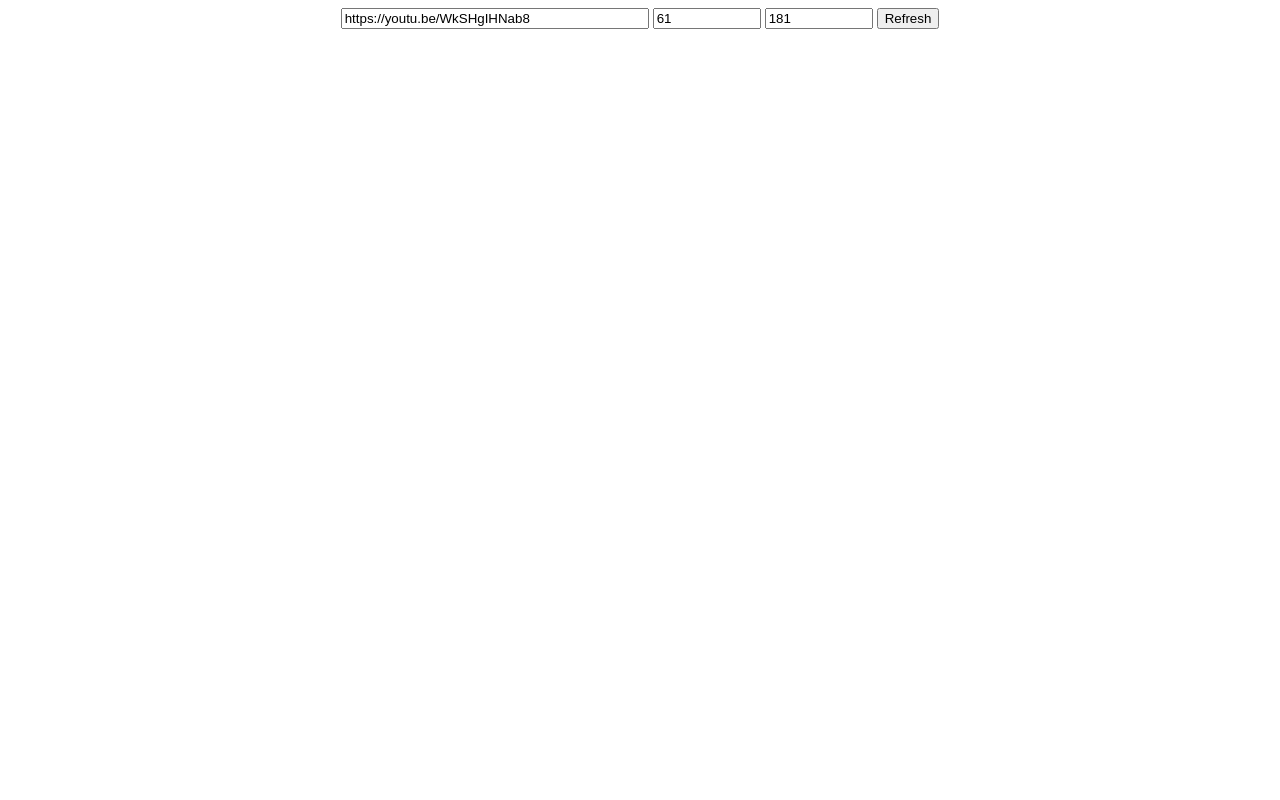
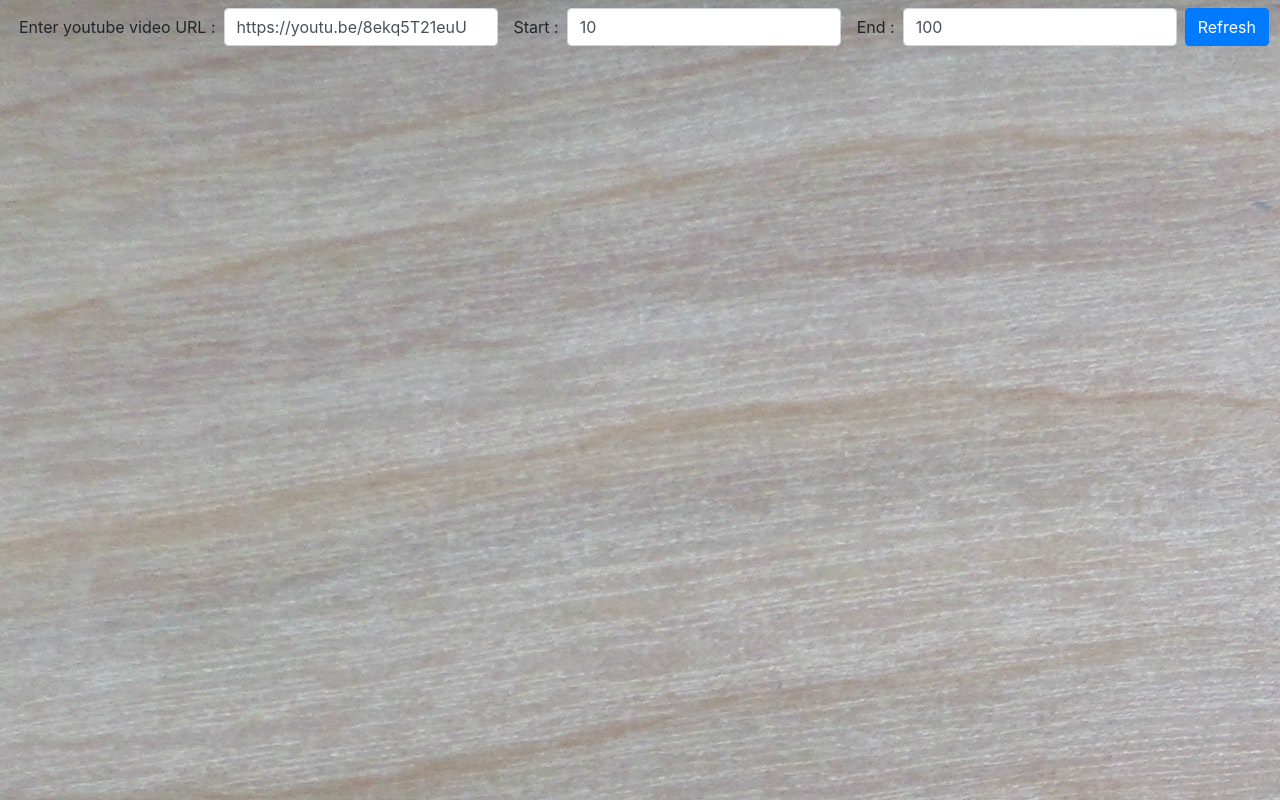
Before and after one commit to mizwardomlank/youtube-loop, a plain HTML site: page index.html in a window 1280 px wide. Drawn offline with nearby package versions, Linux system fonts and the light colour scheme.

Commit message:
Give CSS and fix reload start time

```diff
--- a/index.html
+++ b/index.html
@@ -5,6 +5,7 @@
     <meta http-equiv="X-UA-Compatible" content="IE=edge">
     <title>YouTube Loop</title>
     <meta name="viewport" content="width=device-width, initial-scale=1">
+    <link rel="stylesheet" href="https://maxcdn.bootstrapcdn.com/bootstrap/4.0.0-beta.2/css/bootstrap.min.css" integrity="sha384-PsH8R72JQ3SOdhVi3uxftmaW6Vc51MKb0q5P2rRUpPvrszuE4W1povHYgTpBfshb" crossorigin="anonymous">
     <style>
         #player {
             position: absolute;
@@ -12,30 +13,40 @@
             bottom: 0;
             left: 0;
             right: 0;
-            margin: auto;
+            margin: 70px auto 0;
         }
-        #form-setting { text-align: center; }
-        #youtube-url { width: 300px; }
-        #start, #end { width: 100px; }
+        body {
+          background:url(background.jpg) no-repeat !important;
+          background-size:cover;
+        }
     </style>
 </head>
 <body>
-    <form id="form-setting">
-        <input id="youtube-url" type="text" placeholder="youtube url" spellcheck="false">
-        <input id="start" type="number" placeholder="start in seconds">
-        <input id="end" type="number" placeholder="end in deconds">
-        <button type="submit">Refresh</button>
+    <form id="form-setting" class="form-inline justify-content-md-center">
+        <div class="form-group p-2">
+            <label for="youtube-url">Enter youtube video URL : </label>
+            <input id="youtube-url" type="text" class="form-control ml-2" placeholder="Ex: https://youtu.be/8ekq5T21euU" spellcheck="false">
+        </div>
+        <div class="form-group p-2">
+            <label for="youtube-url">Start : </label>
+            <input id="start" type="number" class="form-control ml-2" placeholder="start time in seconds">
+        </div>
+        <div class="form-group p-2">
+            <label for="youtube-url">End : </label>
+            <input id="end" type="number" class="form-control ml-2" placeholder="end time in seconds">
+        </div>
+        <button type="submit" class="btn btn-primary">Refresh</button>
     </form>
 
     <!-- 1. The <iframe> (and video player) will replace this <div> tag. -->
     <div id="player"></div>
 
     <script>
-        var defaultUrl = 'https://youtu.be/WkSHgIHNab8';
+        var defaultUrl = 'https://youtu.be/8ekq5T21euU';
         var defaultVideoId = extractVideoId(defaultUrl);
         var defaultSection = {
-            start: 61,
-            end: 181
+            start: 10,
+            end: 100
         }
 
         // https://stackoverflow.com/questions/3452546/how-do-i-get-the-youtube-video-id-from-a-url/9102270#9102270
@@ -70,7 +81,7 @@
             videoId = extractVideoId(elUrl.value);
 
             // Reload player
-            player.loadVideoById(videoId);
+            player.loadVideoById(videoId, section.start, "default");
         }
         elForm.addEventListener("submit", submit, false);
 
@@ -88,7 +99,7 @@
                 'player', {
                     height: '560',
                     width: '940',
-                    videoId: 'WkSHgIHNab8',
+                    videoId: defaultVideoId,
                     events: {
                         'onReady': onPlayerReady,
                         'onStateChange': onPlayerStateChange
```
Also changed, not shown: background.jpg (added).
